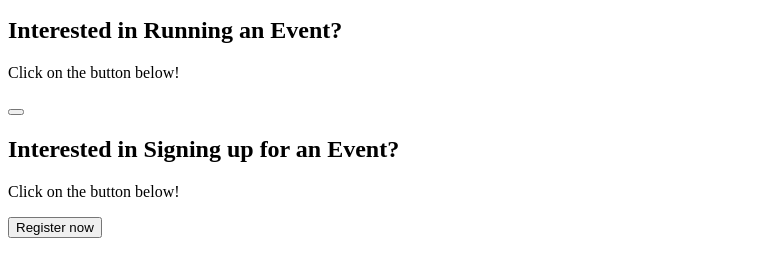
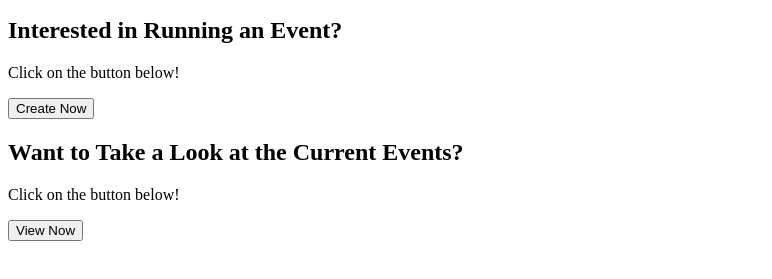
Before and after one commit to paramsngh/Assignment1-, a website: page public/index.html in a window 1280 px wide. Shown: the part 101-380 px from the top of the page, without its empty margins (0-772 px from the left). Drawn offline with Linux system fonts and the light colour scheme.

Commit message:
Initial layout for the index.html

```diff
--- a/public/index.html
+++ b/public/index.html
@@ -19,14 +19,16 @@
         <h2> Interested in Running an Event? </h2>
         <p> Click on the button below!</p>
         <form action="create.html" method="get">
-          <button type="submit"></button>
+          <button type="submit"> Create Now</button>
         </form>
       </div>
 
       <div class="register-box">
-        <h2> Interested in Signing up for an Event? </h2>
+        <h2> Want to Take a Look at the Current Events? </h2>
         <p> Click on the button below!</p>
-        <button> Register now </button>
+        <form action="create.html" method="get">
+          <button type="submit"> View Now </button>
+        </form>
       </div>
 
     </div>
```
